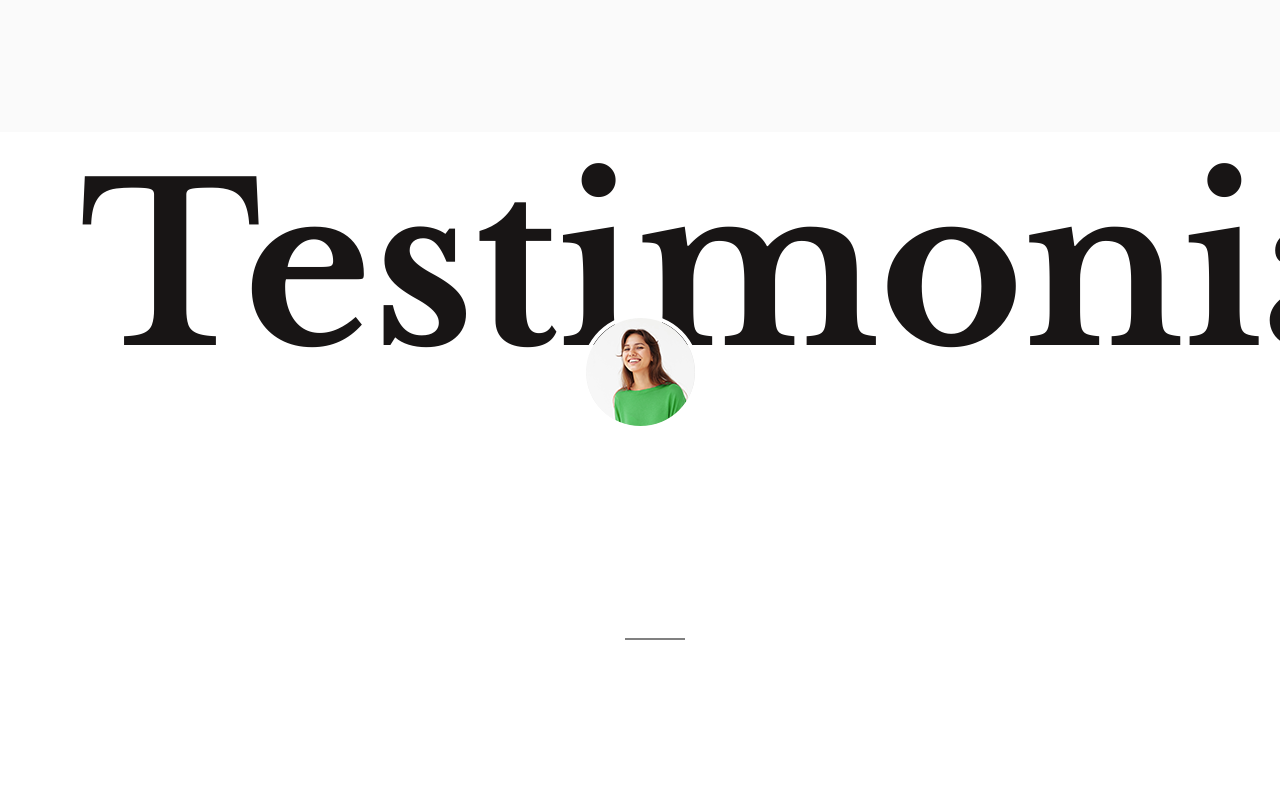
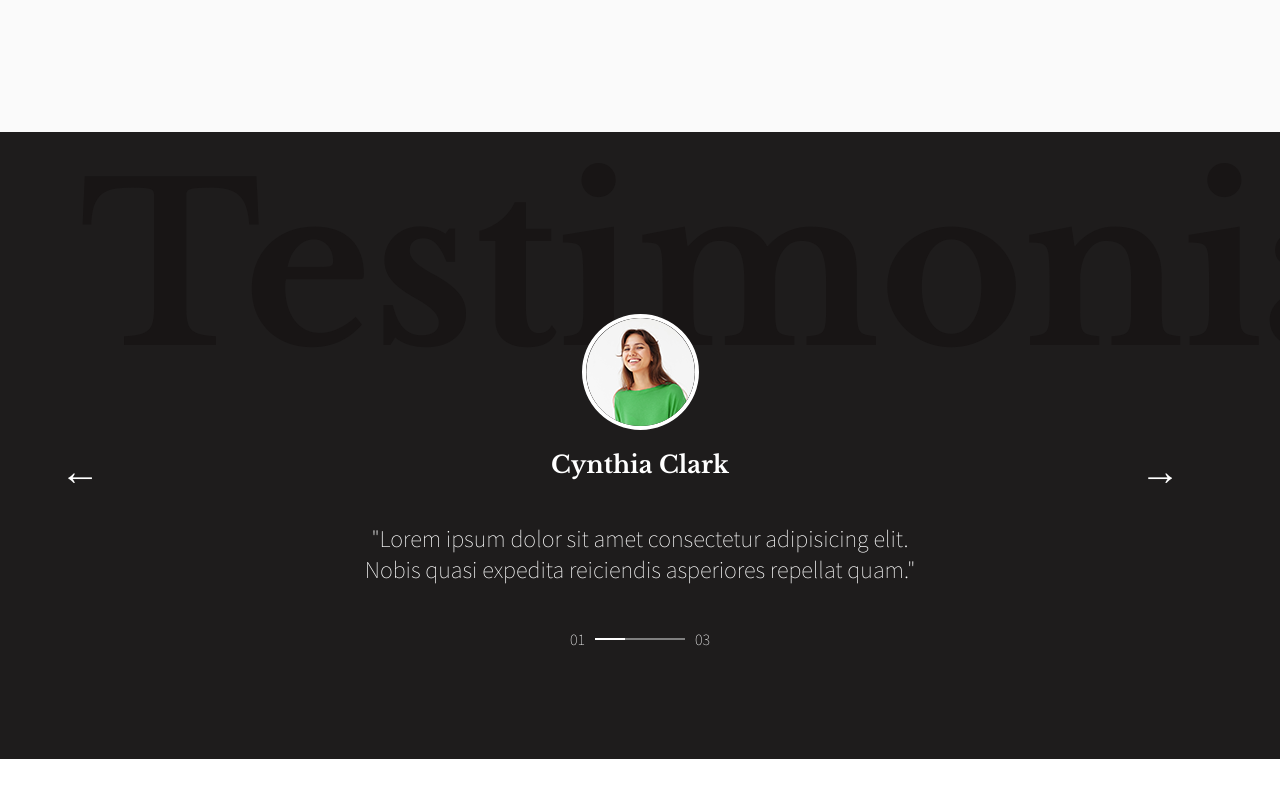
Before and after one commit to ArrobbioUmberto/proj-html-vuejs, a Vue app: page / in a window 1280 px wide. Shown: the part 4318-5116 px from the top of the page. Built offline with nearby package versions, Linux system fonts and the light colour scheme; grey boxes are pictures that could not be loaded.

Commit message:
FEAT background color testimonials

```diff
--- a/src/App.vue
+++ b/src/App.vue
@@ -84,4 +84,8 @@ header {
 .latest-news {
   background-color: #fafafa;
 }
+
+.testimonials {
+  background-color: #1e1c1c;
+}
 </style>
```
